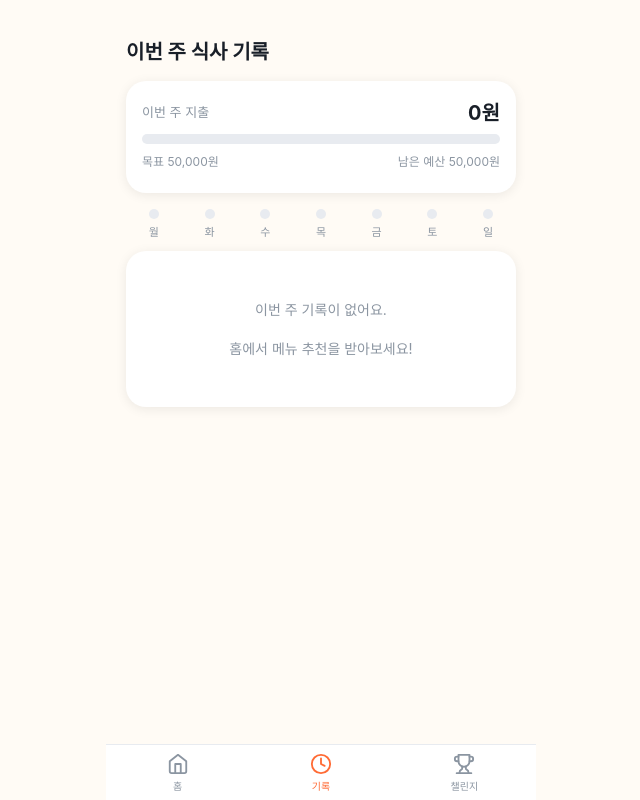
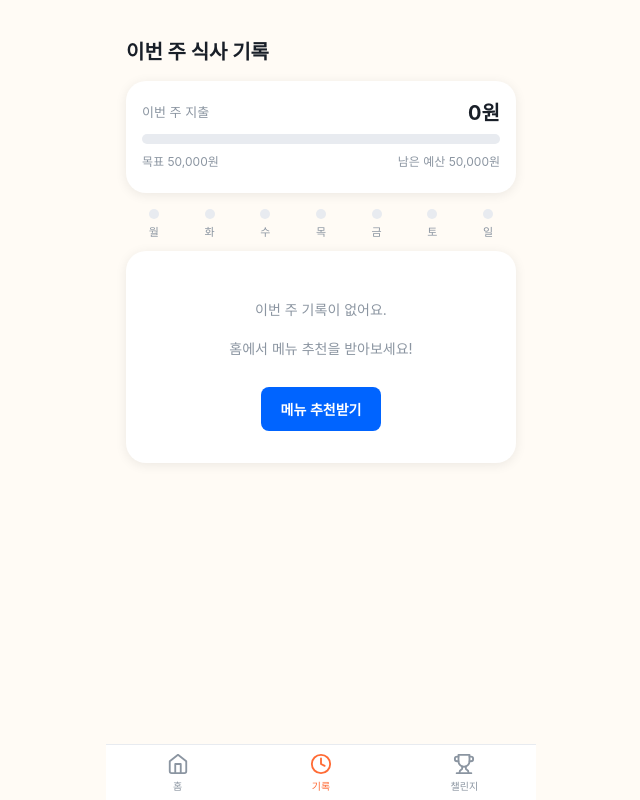
Before and after one commit to kkikkipp-hub/today-lunch, a React (Vite) app: page /history in a window 1280 px wide. Shown: the whole page, without its empty margins (319-959 px from the left). Built offline with nearby package versions, Linux system fonts and the light colour scheme; a web font is replaced by a local one.

Commit message:
style(design): FINDING-011 — add action button to empty state on history page

```diff
--- a/src/index.css
+++ b/src/index.css
@@ -447,6 +447,18 @@ button:focus-visible { outline: 2px solid var(--blue); outline-offset: 2px; }
   font-size: 14px;
   line-height: 1.8;
 }
+.btn-empty-action {
+  display: inline-block;
+  margin-top: 12px;
+  padding: 10px 20px;
+  min-height: 44px;
+  background: var(--blue);
+  color: #fff;
+  font-size: 14px;
+  font-weight: 600;
+  border-radius: var(--radius-sm);
+  cursor: pointer;
+}
 
 /* 카테고리 통계 */
 .category-stats {
--- a/src/pages/HistoryPage.tsx
+++ b/src/pages/HistoryPage.tsx
@@ -1,4 +1,5 @@
 import { useMemo } from 'react';
+import { useNavigate } from 'react-router-dom';
 import { getThisWeekHistory, getThisWeekTotal, getChallengeData, formatPrice, getWeekStartKST } from '../utils/storage';
 
 const DAY_LABELS = ['월', '화', '수', '목', '금', '토', '일'];
@@ -15,6 +16,7 @@ function getWeekDots(): { label: string; date: string; hasRecord: boolean }[] {
 }
 
 export default function HistoryPage() {
+  const navigate = useNavigate();
   const thisWeek = getThisWeekHistory();
   const weekTotal = getThisWeekTotal();
   const { weekBudget } = getChallengeData();
@@ -81,6 +83,9 @@ export default function HistoryPage() {
           <div className="empty-state">
             <p>이번 주 기록이 없어요.</p>
             <p>홈에서 메뉴 추천을 받아보세요!</p>
+            <button className="btn-empty-action" onClick={() => navigate('/')}>
+              메뉴 추천받기
+            </button>
           </div>
         ) : (
           thisWeek.map(record => (
```
